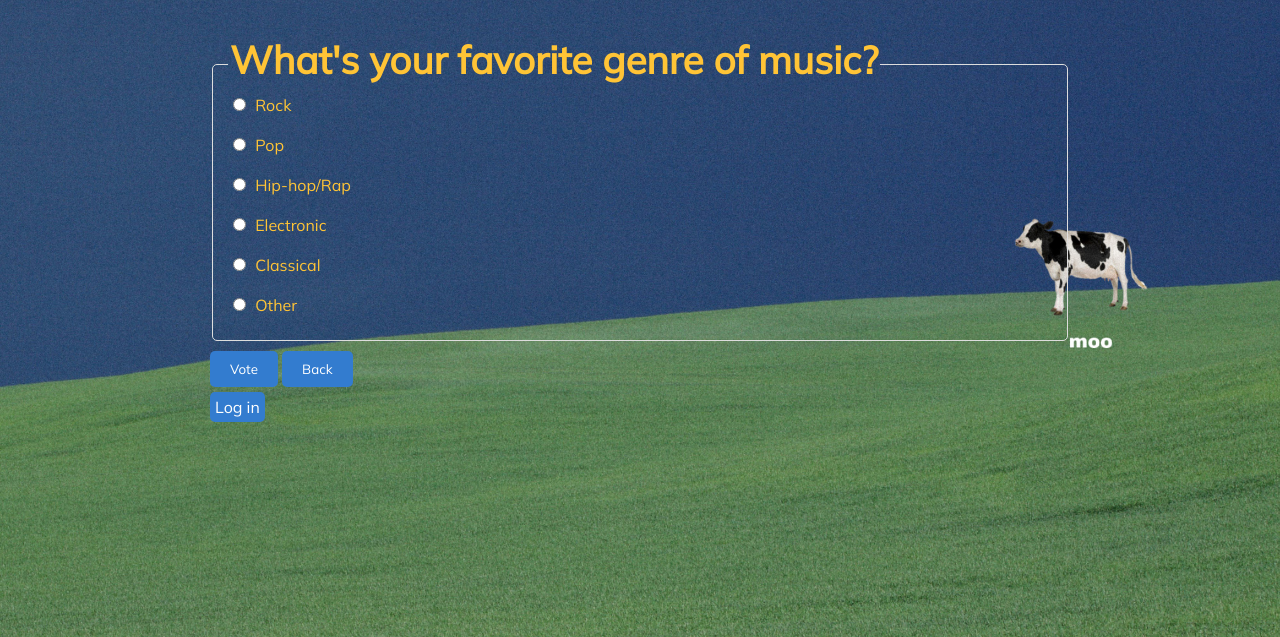
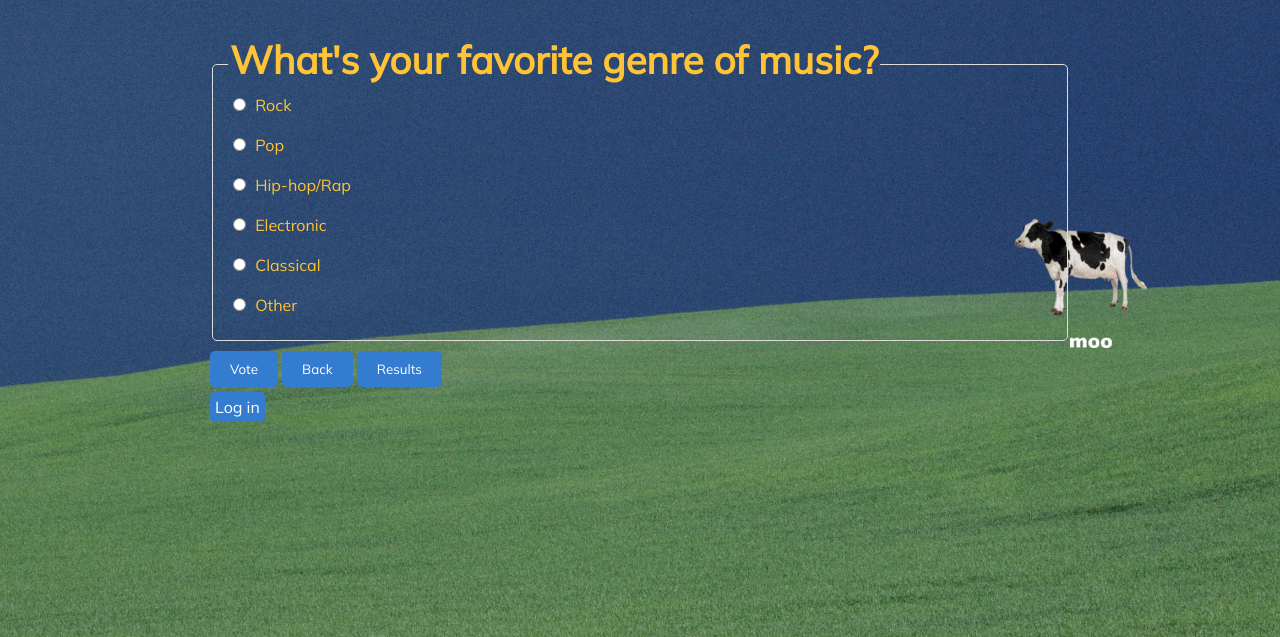
Before and after one commit to 21Gxme/ku-polls, a Django app: page /polls/2/ in a window 1280 px wide. Shown: the top 637 px of the page. Run offline with Django 4.2, Linux system fonts and the light colour scheme; data comes from the database, SQL or seed files in the repository; some web fonts are replaced.

Commit message:
add question

```diff
--- a/polls/templates/polls/detail.html
+++ b/polls/templates/polls/detail.html
@@ -29,17 +29,16 @@
             <legend><h1 class="detail">{{ question.question_text }}</h1></legend>
             {% for choice in question.choice_set.all %}
                 <div class="choice">
-                    {% if user_vote and choice.id == user_vote.id %}
-                            <input type="radio" checked="true" name="choice" id="choice{{ forloop.counter }}" value="{{ choice.id }}">
-                          {% else %}
-                            <input type="radio" name="choice" id="choice{{ forloop.counter }}" value="{{ choice.id }}">
-                          {% endif %}
-                <label for="choice{{ choice.id }}">{{ choice.choice_text }}</label><br>
+                    <input type="radio" name="choice" id="choice{{ forloop.counter }}" value="{{ choice.id }}" {% if user_vote and choice.id == user_vote.id %}checked="true"{% endif %}>
+                    <label for="choice{{ forloop.counter }}">{{ choice.choice_text }}</label><br>
                 </div>
             {% endfor %}
         </fieldset>
+        <div class="button-group">
         <input type="submit" value="Vote" class="button-vote">
-        <a href="{% url 'polls:index' %}"><button type="button" class="button-vote">Back</button></a><br/>
+        <a href="{% url 'polls:index' %}"><button type="button" class="button-vote">Back</button></a>
+            <a href="{% url 'polls:results' question.id %}"><button type="button" class="button-vote">Results</button></a>
+        </div>
         {% if user.is_authenticated %}
         <p class="welcome">Welcome back, {{ user.username.title }}</p><br/>
         <a class="login" href="{% url 'logout' %}">Log out</a><br/>
```
Lines whose indentation alone changed are shown as unchanged.
